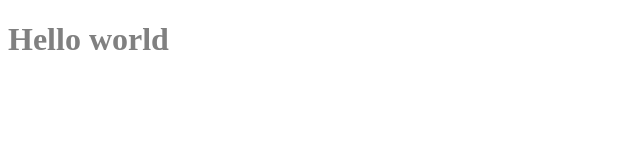
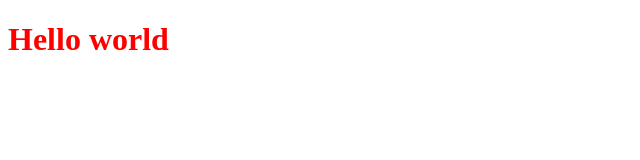
Before and after one commit to sabirkhosa/css, a plain HTML site: page index.html in a window 1280 px wide. Shown: the whole page, without its empty margins (0-640 px from the left). Drawn offline with Linux system fonts and the light colour scheme.

Commit message:
added external css

```diff
--- a/index.html
+++ b/index.html
@@ -4,12 +4,13 @@
     <meta charset="UTF-8" />
     <meta name="viewport" content="width=device-width, initial-scale=1.0" />
     <title>Document</title>
+    <link rel="stylesheet" href="styles.css" />
 
-    <style>
+    <!-- <style>
       h1 {
         color: gray;
       }
-    </style>
+    </style> -->
   </head>
   <body>
     <h1>Hello world</h1>
--- /dev/null
+++ b/styles.css
@@ -0,0 +1,3 @@
+h1 {
+  color: red;
+}
```
